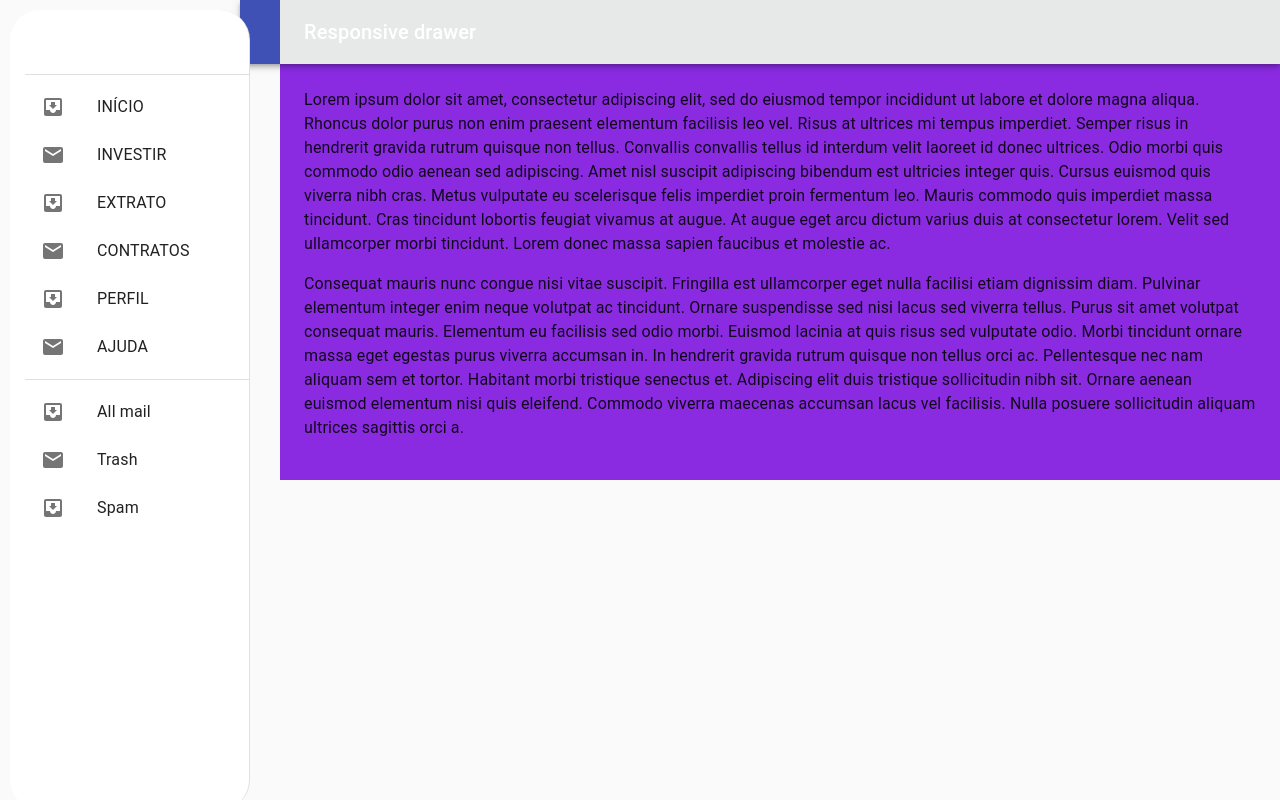
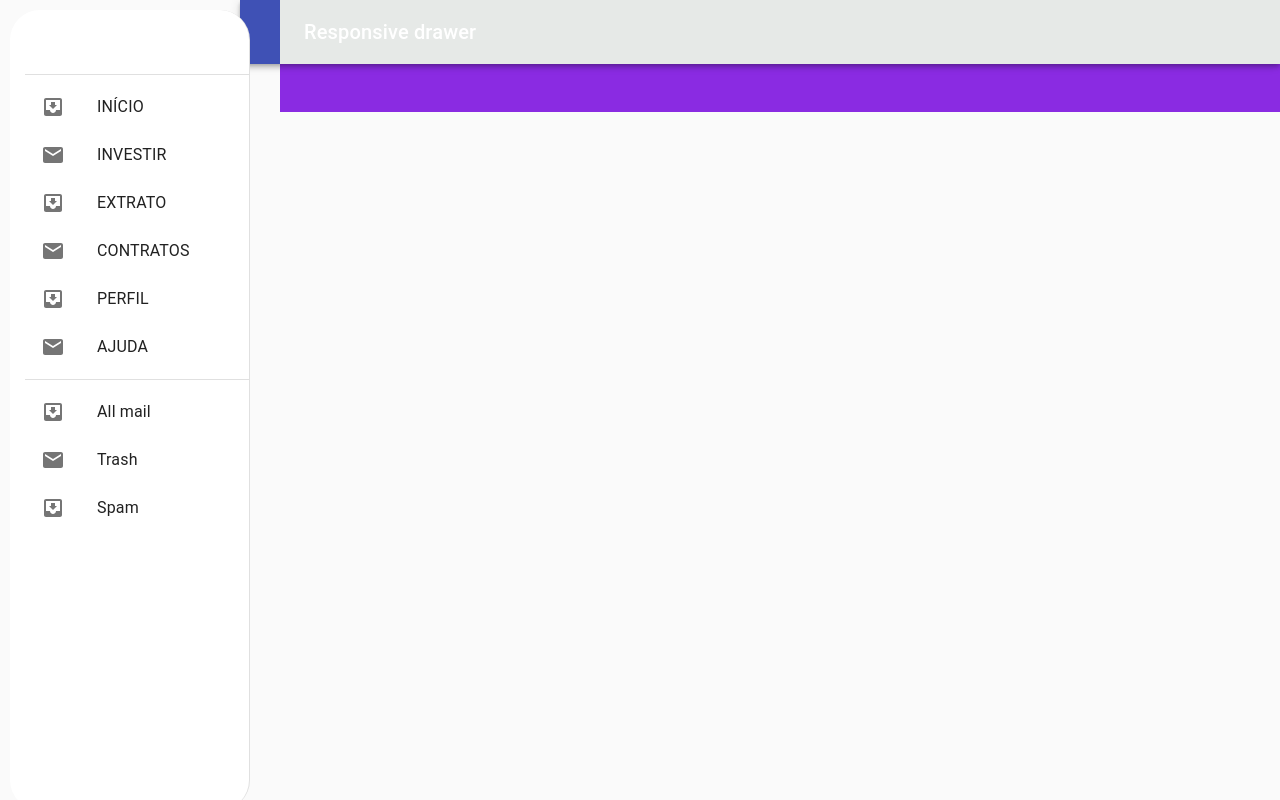
Before and after one commit to HerikHenrique/fido, a React (Create React App) app in the folder fidoapp/: page / in a window 1280 px wide. Built offline with nearby package versions, Linux system fonts and the light colour scheme.

Commit message:
Implementação da Div Central da Aplicação

```diff
--- a/fidoapp/src/MuiDrawer.js
+++ b/fidoapp/src/MuiDrawer.js
@@ -141,29 +141,7 @@
       </nav>
       <main className={classes.content}>
         <div className={classes.toolbar} />
-        <Typography paragraph>
-          Lorem ipsum dolor sit amet, consectetur adipiscing elit, sed do eiusmod tempor incididunt
-          ut labore et dolore magna aliqua. Rhoncus dolor purus non enim praesent elementum
-          facilisis leo vel. Risus at ultrices mi tempus imperdiet. Semper risus in hendrerit
-          gravida rutrum quisque non tellus. Convallis convallis tellus id interdum velit laoreet id
-          donec ultrices. Odio morbi quis commodo odio aenean sed adipiscing. Amet nisl suscipit
-          adipiscing bibendum est ultricies integer quis. Cursus euismod quis viverra nibh cras.
-          Metus vulputate eu scelerisque felis imperdiet proin fermentum leo. Mauris commodo quis
-          imperdiet massa tincidunt. Cras tincidunt lobortis feugiat vivamus at augue. At augue eget
-          arcu dictum varius duis at consectetur lorem. Velit sed ullamcorper morbi tincidunt. Lorem
-          donec massa sapien faucibus et molestie ac.
-        </Typography>
-        <Typography paragraph>
-          Consequat mauris nunc congue nisi vitae suscipit. Fringilla est ullamcorper eget nulla
-          facilisi etiam dignissim diam. Pulvinar elementum integer enim neque volutpat ac
-          tincidunt. Ornare suspendisse sed nisi lacus sed viverra tellus. Purus sit amet volutpat
-          consequat mauris. Elementum eu facilisis sed odio morbi. Euismod lacinia at quis risus sed
-          vulputate odio. Morbi tincidunt ornare massa eget egestas purus viverra accumsan in. In
-          hendrerit gravida rutrum quisque non tellus orci ac. Pellentesque nec nam aliquam sem et
-          tortor. Habitant morbi tristique senectus et. Adipiscing elit duis tristique sollicitudin
-          nibh sit. Ornare aenean euismod elementum nisi quis eleifend. Commodo viverra maecenas
-          accumsan lacus vel facilisis. Nulla posuere sollicitudin aliquam ultrices sagittis orci a.
-        </Typography>
+
       </main>
     </div>
   );
```
